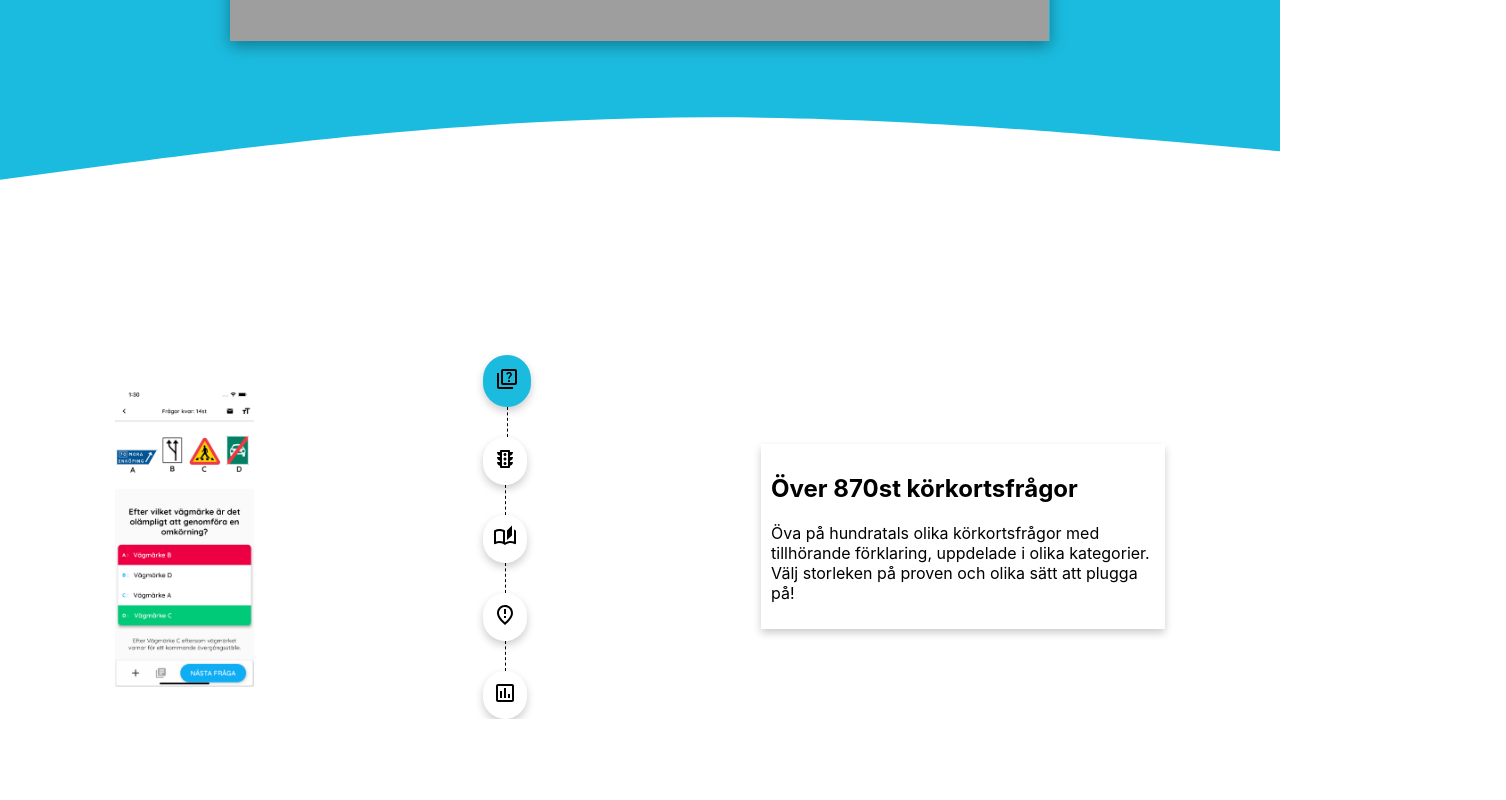
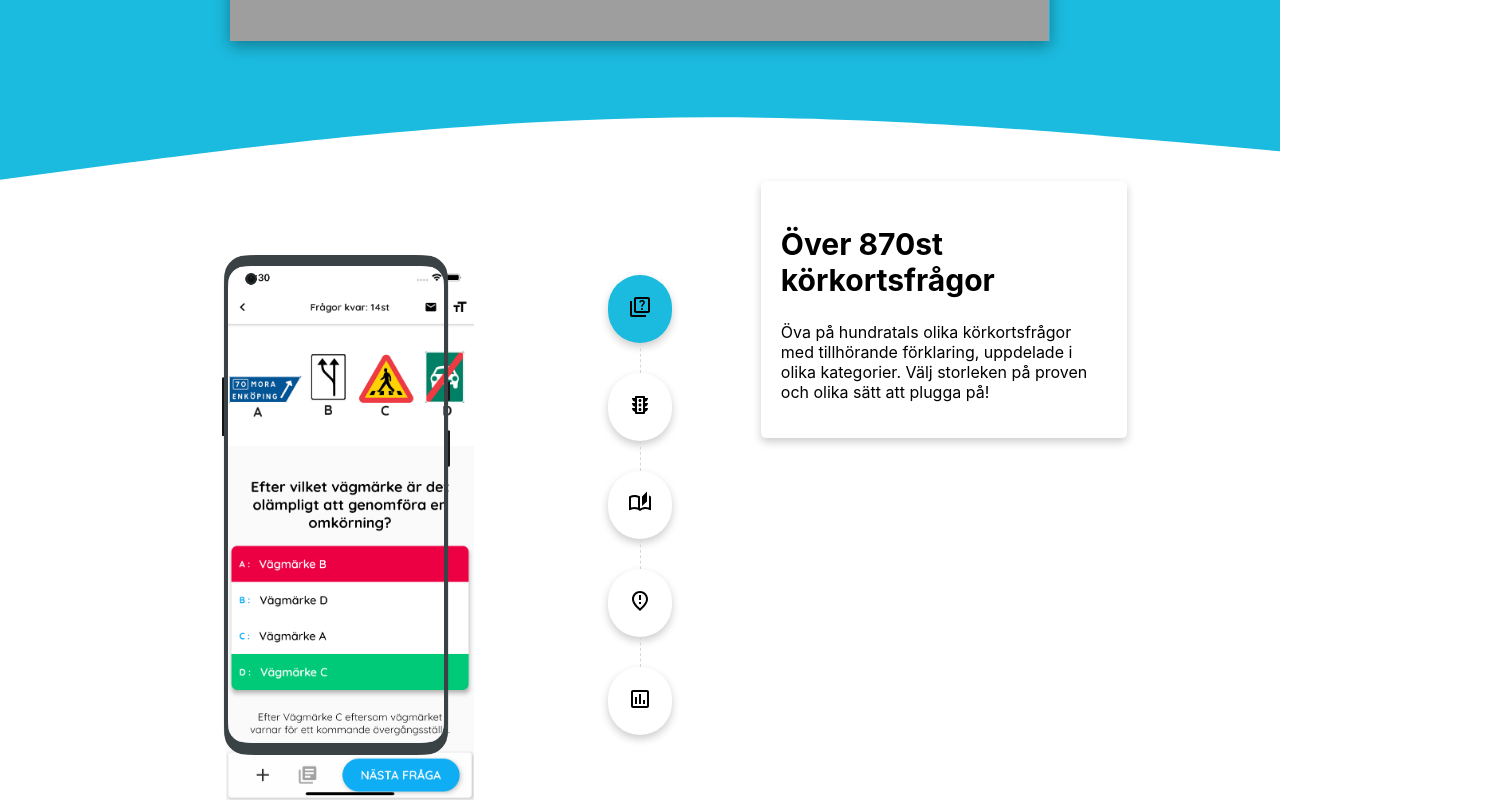
Before and after one commit to henriklagergren/fixa-korkort-website, a React (Create React App) app: page / in a window 1280 px wide. Shown: the part 1136-1936 px from the top of the page, 1506 px wide, since content can reach past the window. Before the commit the page ends 1855 px from the top, so only its background shows below. Built offline with nearby package versions, Linux system fonts and the light colour scheme; grey boxes are pictures that could not be loaded.

Commit message:
FeatureInfo moving when changing feature

```diff
--- a/src/components/FeatureSection/FeatureIcon.tsx
+++ b/src/components/FeatureSection/FeatureIcon.tsx
@@ -1,12 +1,11 @@
-import { useState, FunctionComponent, SVGProps } from "react";
 import styled from "styled-components";
 
 const Wrapper = styled.div``;
 
 const RoundIcon = styled.div<{ isActive: boolean }>`
-  padding: ${(props) => (props.isActive ? "12px" : "10px")};
+  padding: 20px;
   background-color: ${(props) => (props.isActive ? "#1bbbdf" : "white")};
-  border-radius: 25px;
+  border-radius: 35px;
   box-shadow: 0 4px 8px 0 rgba(0, 0, 0, 0.2);
   transition: all 0.3s;
   cursor: pointer;
--- a/src/components/FeatureSection/FeatureIconSwitcher.tsx
+++ b/src/components/FeatureSection/FeatureIconSwitcher.tsx
@@ -5,23 +5,17 @@ import { ReactComponent as Book } from "./../../images/feature_icons/book.svg";
 import { ReactComponent as Important } from "./../../images/feature_icons/important.svg";
 import { ReactComponent as Stats } from "./../../images/feature_icons/stats.svg";
 import { ReactComponent as TrafficLight } from "./../../images/feature_icons/traffic_light.svg";
-import FeatureInfo from "./FeatureInfo";
+import feature from "../../types/feature";
 
 const Wrapper = styled.div`
   display: flex;
+  align-items: center;
   flex-direction: column;
-  align-items: flex-start;
 `;
 
 const DottedLine = styled.div`
-  border-left: 1.5px dashed black;
+  border-left: 1.5px dashed #d6d6d6;
   height: 30px;
-`;
-
-const FeatureRow = styled.div`
-  display: flex;
-  align-items: flex-start;
-  flex-direction: row;
 `;
 
 const FeatureColumn = styled.div`
@@ -35,15 +29,16 @@ const IconMap = [Quiz, TrafficLight, Book, Important, Stats];
 type props = {
   currentIndex: number;
   onClick: Function;
+  features: feature[];
 };
 
-const FeatureIconSwitcher = ({ currentIndex, onClick }: props) => {
+const FeatureIconSwitcher = ({ currentIndex, onClick, features }: props) => {
   return (
     <Wrapper>
-      {IconMap.map((item, index) => (
-        <FeatureColumn>
+      {features.map((feature, index) => (
+        <FeatureColumn id={index.toString()}>
           <FeatureIcon
-            Icon={item}
+            Icon={feature.icon}
             isActive={index == currentIndex}
             onClick={() => onClick(index)}
           />
--- a/src/components/FeatureSection/FeatureInfo.tsx
+++ b/src/components/FeatureSection/FeatureInfo.tsx
@@ -1,9 +1,17 @@
 import styled from "styled-components";
 
-const Wrapper = styled.div`
+const Wrapper = styled.div<{ index: number }>`
+  width: 100%;
+  display: flex;
+  justify-content: center;
+  margin-top: ${(props) => (props.index - 2) * 195}px;
+`;
+
+const Card = styled.div`
   margin: 0;
-  width: 30%;
-  padding: 10px;
+  width: 60%;
+  padding: 20px;
+  border-radius: 5px;
   background-color: white;
   box-shadow: 0 4px 8px 0 rgba(0, 0, 0, 0.2);
   transition: all 0.3s;
@@ -14,19 +22,26 @@ const Wrapper = styled.div`
   }
 `;
 
-const Title = styled.h2``;
+const Title = styled.h2`
+  font-size: 30px;
+`;
 
 const Body = styled.p``;
 
-const FeatureInfo = () => {
+type props = {
+  title: string;
+  body: string;
+  index: number;
+};
+
+const FeatureInfo = ({ title, body, index }: props) => {
+  console.log(index);
   return (
-    <Wrapper>
-      <Title>Över 870st körkortsfrågor</Title>
-      <Body>
-        Öva på hundratals olika körkortsfrågor med tillhörande förklaring,
-        uppdelade i olika kategorier. Välj storleken på proven och olika sätt
-        att plugga på!
-      </Body>
+    <Wrapper index={index}>
+      <Card>
+        <Title>{title}</Title>
+        <Body>{body}</Body>
+      </Card>
     </Wrapper>
   );
 };
--- a/src/components/FeatureSection/FeatureMockup.tsx
+++ b/src/components/FeatureSection/FeatureMockup.tsx
@@ -1,12 +1,41 @@
 import styled from "styled-components";
-import Mockup from "./../../images/mockups/1.png";
+import IphoneImg from "./../../images/mockups/oneplus.png";
 
-const Wrapper = styled.img`
-  height: 300px;
+const Wrapper = styled.div`
+  height: 500px;
 `;
 
-const FeatureMockup = () => {
-  return <Wrapper src={Mockup} />;
+const Iphone = styled.img`
+  height: 100%;
+`;
+
+const Mockup = styled.a<{ src: string }>`
+  height: 67%;
+  width: 100%;
+  margin-left: 4px;
+  margin-top: 9px;
+  position: absolute;
+  z-index: -1;
+  background-image: url(${(props) => props.src});
+  background-size: contain;
+  background-repeat: no-repeat;
+  transition: background-image 0.3s ease-in-out;
+  -moz-transition: background-image 0.3s ease-in-out;
+  -webkit-transition: background-image 0.3s ease-in-out;
+  -o-transition: background-image 0.3s ease-in-out;
+`;
+
+type props = {
+  mockup: string;
+};
+
+const FeatureMockup = ({ mockup }: props) => {
+  return (
+    <Wrapper>
+      <Mockup src={mockup} />
+      <Iphone src={IphoneImg}></Iphone>
+    </Wrapper>
+  );
 };
 
 export default FeatureMockup;
--- a/src/components/FeatureSection/FeatureSection.tsx
+++ b/src/components/FeatureSection/FeatureSection.tsx
@@ -2,30 +2,80 @@ import { useState } from "react";
 import styled from "styled-components";
 import FeatureIconSwitcher from "./FeatureIconSwitcher";
 import FeatureInfo from "./FeatureInfo";
+import MockupOne from "./../../images/mockups/1.png";
+import MockupTwo from "./../../images/mockups/2.png";
+import MockupThree from "./../../images/mockups/3.png";
+import MockupFour from "./../../images/mockups/4.png";
+import MockupFive from "./../../images/mockups/5.png";
+import { ReactComponent as Quiz } from "./../../images/feature_icons/quiz.svg";
+import { ReactComponent as Book } from "./../../images/feature_icons/book.svg";
+import { ReactComponent as Important } from "./../../images/feature_icons/important.svg";
+import { ReactComponent as Stats } from "./../../images/feature_icons/stats.svg";
+import { ReactComponent as TrafficLight } from "./../../images/feature_icons/traffic_light.svg";
 import FeatureMockup from "./FeatureMockup";
+import feature from "../../types/feature";
 
 const Wrapper = styled.div`
-  display: flex;
-  justify-content: space-around;
+  margin: -100px 5% 0 5%;
+  display: grid;
+  grid-template-columns: 1fr 64px 1fr;
+  justify-items: center;
   align-items: center;
 `;
+
+const features: feature[] = [
+  {
+    icon: Quiz,
+    title: "Över 870st körkortsfrågor",
+    body: "Öva på hundratals olika körkortsfrågor med tillhörande förklaring, uppdelade i olika kategorier. Välj storleken på proven och olika sätt att plugga på!",
+    mockup: MockupOne,
+  },
+  {
+    icon: TrafficLight,
+    title: "Vägmärkestest",
+    body: "Öva på vägmärken genom att ta utmanande vägmärkestest. Tävla mot dig själv och se hur många poäng du kan få.",
+    mockup: MockupTwo,
+  },
+  {
+    icon: Book,
+    title: "Hela teoriboken",
+    body: "Hela teoriboken uppdelade i lättlästa kapitel och ett prov kopplat till varje kapitel.",
+    mockup: MockupFour,
+  },
+  {
+    icon: Important,
+    title: "Viktiga ord",
+    body: "Träna på viktiga ord med hjälp av frågekort.",
+    mockup: MockupThree,
+  },
+  {
+    icon: Stats,
+    title: "Din statistik",
+    body: "Se din statistik över hur du har presterat och håll full koll genom checklistan.",
+    mockup: MockupFive,
+  },
+];
 
 const FeatureSection = () => {
   const [currentIndex, setIndex] = useState(0);
 
   const onClick = (newIndex: number) => {
     setIndex(newIndex);
-    console.log(newIndex);
   };
 
   return (
     <Wrapper>
-      <FeatureMockup />
+      <FeatureMockup mockup={features[currentIndex].mockup} />
       <FeatureIconSwitcher
+        features={features}
         currentIndex={currentIndex}
         onClick={(newIndex: number) => onClick(newIndex)}
       />
-      <FeatureInfo />
+      <FeatureInfo
+        index={currentIndex}
+        title={features[currentIndex].title}
+        body={features[currentIndex].body}
+      />
     </Wrapper>
   );
 };
--- /dev/null
+++ b/src/types/feature.ts
@@ -0,0 +1,12 @@
+type feature = {
+    icon: React.FunctionComponent<
+      React.SVGProps<SVGSVGElement> & {
+        title?: string | undefined;
+      }
+    >;
+    title: string;
+    body: string;
+    mockup: string;
+  };
+
+  export default feature;
```
Also changed, not shown: src/images/mockups/iPhone.png (added), src/images/mockups/oneplus.png (added).
